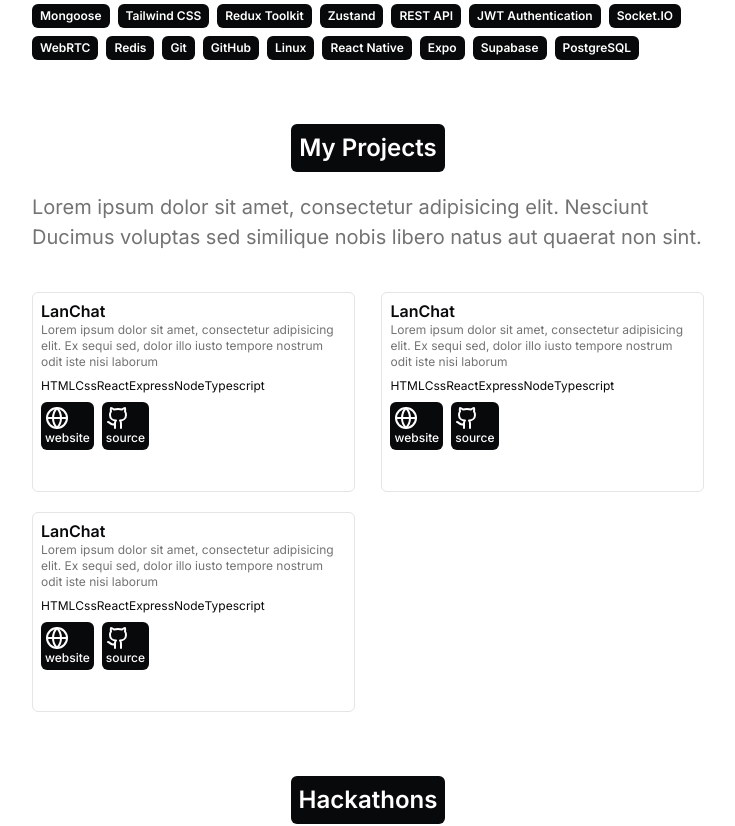
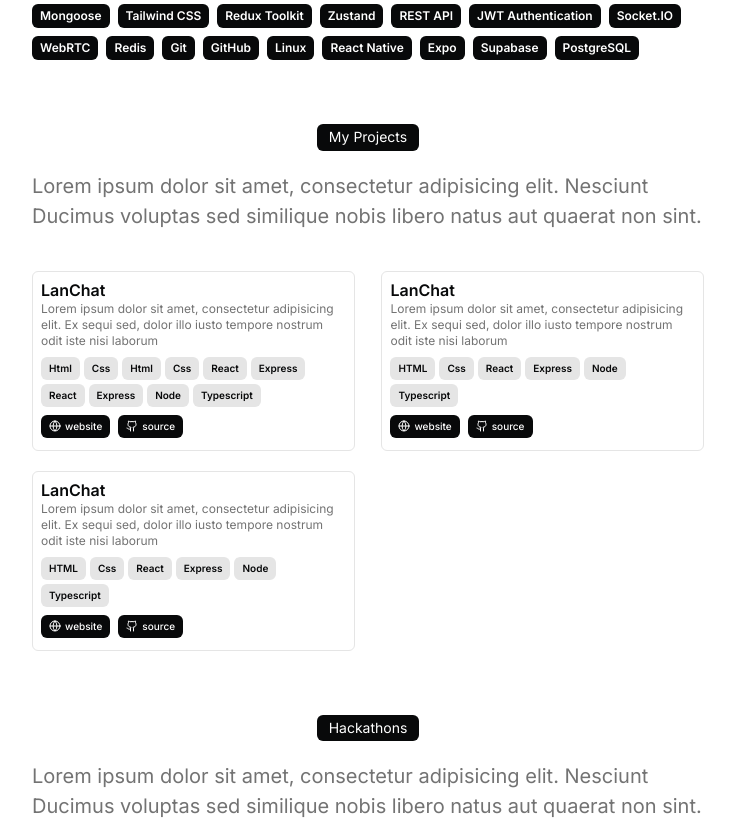
Before and after one commit to David-Rai/portfolio, a React (Vite) app: page / in a window 1280 px wide. Shown: the part 480-1306 px from the top of the page, without its empty margins (272-1007 px from the left). Built offline with nearby package versions, Linux system fonts and the light colour scheme.

Commit message:
Fix:Proper stlying lineheights are fixed

```diff
--- a/src/components/Education.jsx
+++ b/src/components/Education.jsx
@@ -4,7 +4,7 @@ import SchoolLogo from "../assets/hero.png";
 const Education = () => {
   return (
     <section className="w-full flex flex-col">
-      <h1>Education</h1>
+      <h1 className="pb-5">Education</h1>
 
       {/* College */}
       <div className="flex items-center justify-between gap-2 h-full">
--- a/src/components/Hackathons.jsx
+++ b/src/components/Hackathons.jsx
@@ -10,7 +10,9 @@ const Hackathons = () => {
 
       {/* Top bar */}
       <header className="flex items-center justify-center flex-col pb-10">
-        <h1 className="bg-text text-bg p-2 rounded-md mb-5">Hackathons</h1>
+        <h1 className="bg-text text-bg py-1 px-3 rounded-md mb-5 text-[14px] font-normal">
+          Hackathons
+        </h1>
         <h2 className="text-text-secondary text-[20px] ">
           Lorem ipsum dolor sit amet, consectetur adipisicing elit. Nesciunt
           Ducimus voluptas sed similique nobis libero natus aut quaerat non
--- a/src/components/MyProjects.jsx
+++ b/src/components/MyProjects.jsx
@@ -1,5 +1,5 @@
 import React from "react";
-import  {Globe,Github} from 'lucide-react'
+import { Globe, Github } from "lucide-react";
 import { projectList } from "../constants/projects";
 
 const MyProjects = () => {
@@ -7,7 +7,9 @@ const MyProjects = () => {
     <section className="w-full pt-16">
       {/* Top bar */}
       <header className="flex items-center justify-center flex-col pb-10">
-        <h1 className="bg-text text-bg p-2 rounded-md mb-5">My Projects</h1>
+        <h1 className="bg-text text-bg py-1 px-3 rounded-md mb-5 text-[14px] font-normal">
+          My Projects
+        </h1>
         <h2 className="text-text-secondary text-[20px]">
           Lorem ipsum dolor sit amet, consectetur adipisicing elit. Nesciunt
           Ducimus voluptas sed similique nobis libero natus aut quaerat non
@@ -29,16 +31,19 @@ const ProjectChild = ({ p }) => {
   const { name, details, techStacks, links } = p;
 
   return (
-    <div className="border-[1px] border-border rounded-md w-[48%] h-[200px] p-2">
+    <div className="border-[1px] border-border rounded-md w-[48%] min-h-[180px] p-2">
       <h1 className="text-text text-[16px]">{name}</h1>
       <p className="text-xs">{details}</p>
 
       {/* Tech stacks list */}
-      <div className="flex py-2">
+      <div className="flex py-2 gap-1 flex-wrap">
         {techStacks.length > 0 &&
           techStacks.map((t, i) => {
             return (
-              <div key={i} className="text-text text-xs">
+              <div
+                key={i}
+                className="text-text text-[10px] py-1 px-2 rounded-md font-semibold capitalize bg-border"
+              >
                 {t}
               </div>
             );
@@ -53,10 +58,16 @@ const ProjectChild = ({ p }) => {
               <a
                 key={i}
                 href={l.src}
-                className="text-bg bg-text text-xs p-1 rounded-md font-medium"
+                className="text-bg bg-text flex text-[10px] items-center
+                py-1 px-2 gap-1 hover:bg-text/60
+                 justify-center rounded-md font-medium"
                 target="_blank"
               >
-                {l.type === 'website' ? <Globe/> : <Github />}
+                {l.type === "website" ? (
+                  <Globe size={12} />
+                ) : (
+                  <Github size={12} />
+                )}
                 {l.type}
               </a>
             );
--- a/src/components/Skills.jsx
+++ b/src/components/Skills.jsx
@@ -16,9 +16,11 @@ const Skills = () => {
 };
 
 const SkillChild = ({ s }) => {
-  return <div className="bg-text rounded-md flex items-center justify-center py-1 px-2">
-    <p className="text-bg text-xs font-semibold">{s}</p>
-  </div>;
+  return (
+    <div className="bg-text rounded-md flex items-center justify-center py-1 px-2 hover:bg-text/70 cursor-pointer">
+      <p className="text-bg text-xs font-semibold">{s}</p>
+    </div>
+  );
 };
 
 export default Skills;
--- a/src/components/TopHeading.jsx
+++ b/src/components/TopHeading.jsx
@@ -10,7 +10,7 @@ const TopHeading = () => {
         <h2 className="text-xl text-text-secondary py-2">
           Building FullStack Applications that engage
         </h2>
-        <h3 className="text-md hover:underline cursor-pointer text-text flex items-center justify-start gap-2">
+        <h3 className="text-md hover:underline cursor-pointer text-text font-medium flex items-center justify-start gap-2">
           <Mail size={16} />
           davidkhaling123@gmail.com
         </h3>
--- a/src/constants/projects.js
+++ b/src/constants/projects.js
@@ -3,7 +3,18 @@ export const projectList = [
     name: "LanChat",
     details:
       "Lorem ipsum dolor sit amet, consectetur adipisicing elit. Ex sequi sed, dolor illo iusto tempore nostrum odit iste nisi laborum",
-    techStacks: ["HTML", "Css", "React", "Express", "Node", "Typescript"],
+    techStacks: [
+      "Html",
+      "Css",
+      "Html",
+      "Css",
+      "React",
+      "Express",
+      "React",
+      "Express",
+      "Node",
+      "Typescript",
+    ],
     links: [
       {
         type: "website",
```
